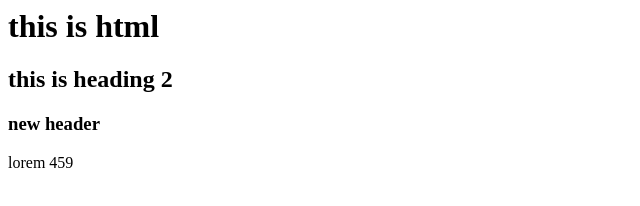
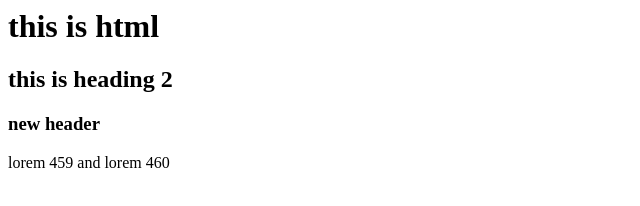
Before and after one commit to ansh91160/Team-Mausam, a plain HTML site: page index.html in a window 1280 px wide. Shown: the whole page, without its empty margins (0-640 px from the left). Drawn offline with Linux system fonts and the light colour scheme.

Commit message:
new change in p tag

```diff
--- a/index.html
+++ b/index.html
@@ -3,6 +3,6 @@
 <h2>this is heading 2</h2>
 <h3>new header</h3>
 <p>
-lorem 459
+lorem 459 and lorem 460
 </p>
 </html>
```
